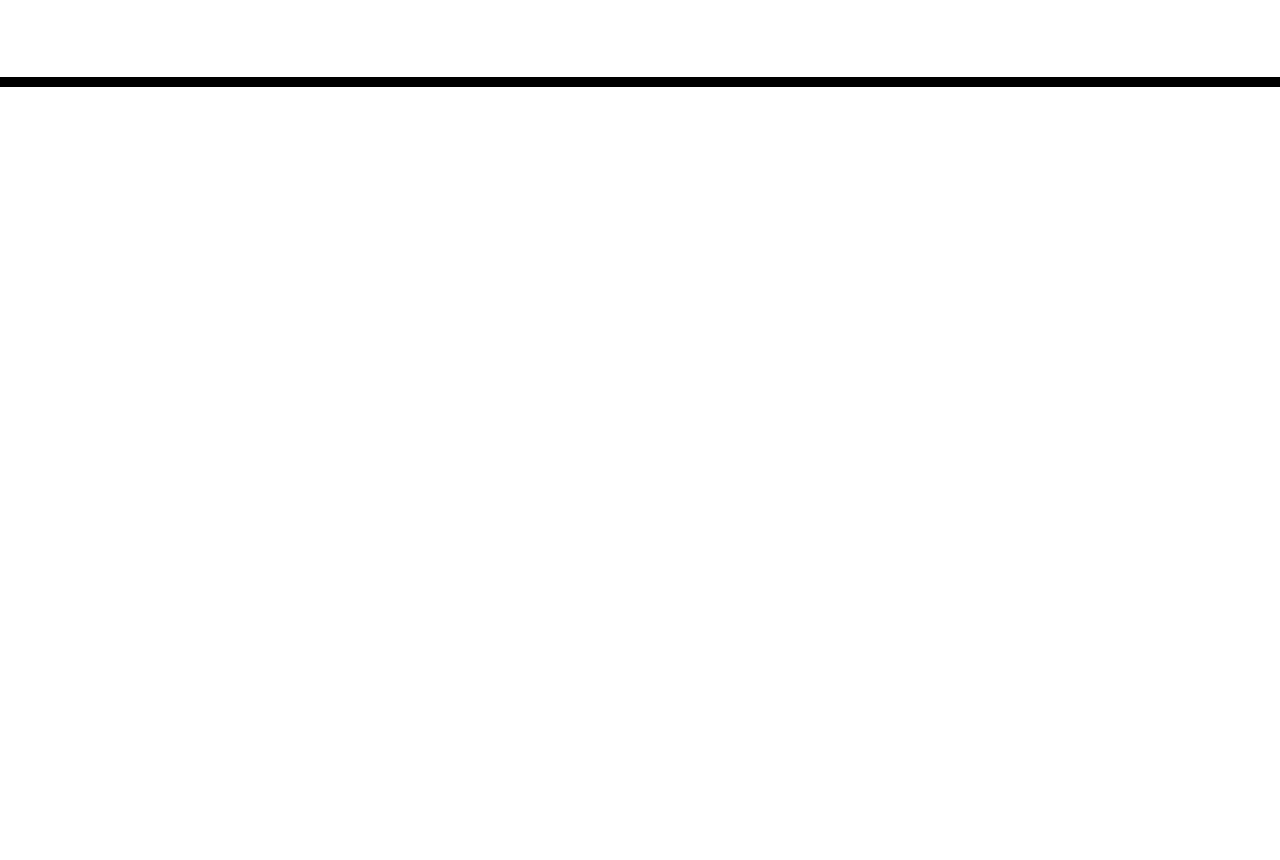
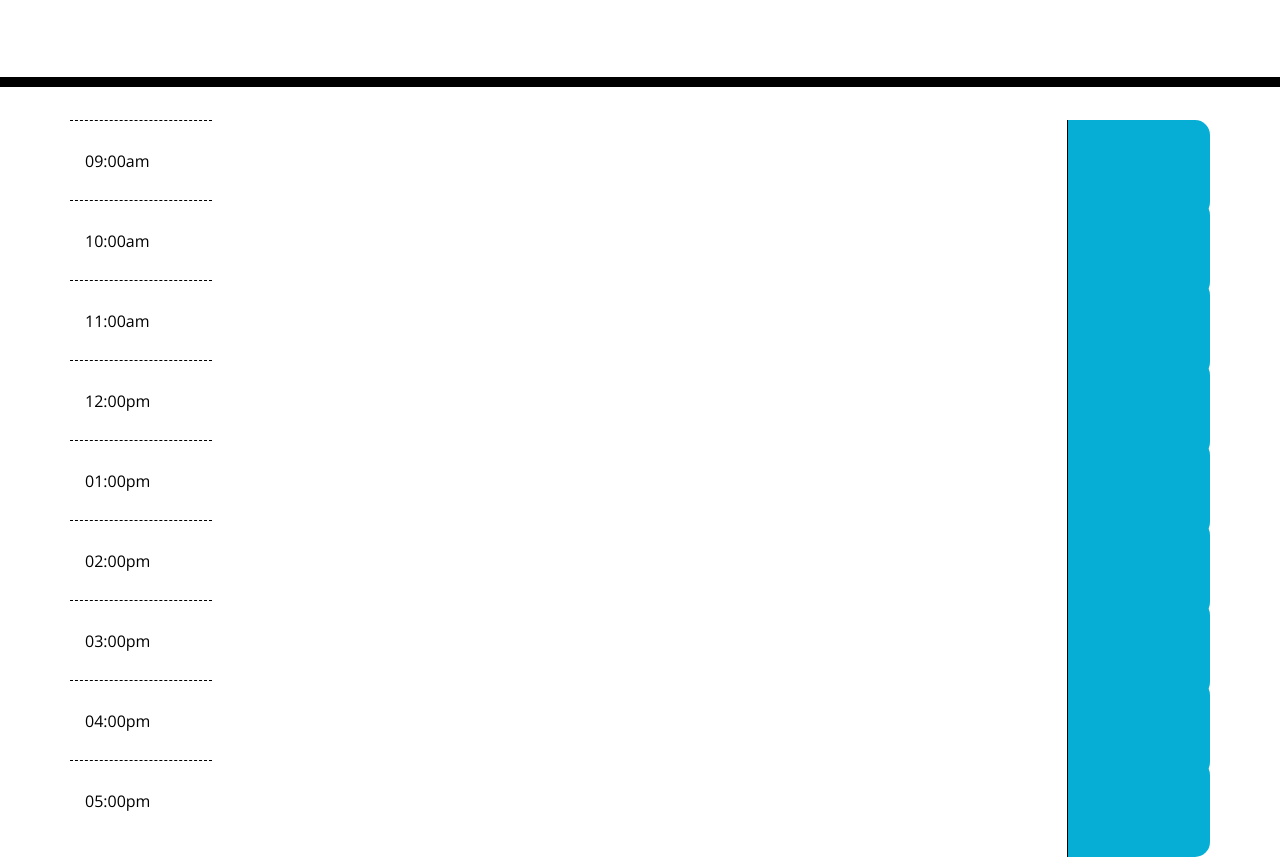
Before and after one commit to eduardbahrin/work-day-scheduler, a plain HTML site: page index.html in a window 1280 px wide. Shown: the part 181-1041 px from the top of the page. Before the commit the page ends 800 px from the top, so only its background shows below. Drawn offline with nearby package versions, Linux system fonts and the light colour scheme.

Commit message:
added timeblocks

```diff
--- a/index.html
+++ b/index.html
@@ -29,7 +29,77 @@
       <p id="currentDay" class="lead"></p>
     </header>
     <div class="container">
-      <!-- Timeblocks go here -->
+      <div class="row">
+        <div class="col hour">
+          <p>09:00am</p>
+        </div>
+        <div class="col-9 time-block"></div>
+        <div class="col saveBtn"></div>
+      </div>
+
+      <div class="row">
+        <div class="col hour">
+          <p>10:00am</p>
+        </div>
+        <div class="col-9 time-block"></div>
+        <div class="col saveBtn"></div>
+      </div>
+
+      <div class="row">
+        <div class="col hour">
+          <p>11:00am</p>
+        </div>
+        <div class="col-9 time-block"></div>
+        <div class="col saveBtn"></div>
+      </div>
+
+      <div class="row">
+        <div class="col hour">
+          <p>12:00pm</p>
+        </div>
+        <div class="col-9 time-block"></div>
+        <div class="col saveBtn"></div>
+      </div>
+
+      <div class="row">
+        <div class="col hour">
+          <p>01:00pm</p>
+        </div>
+        <div class="col-9 time-block"></div>
+        <div class="col saveBtn"></div>
+      </div>
+
+      <div class="row">
+        <div class="col hour">
+          <p>02:00pm</p>
+        </div>
+        <div class="col-9 time-block"></div>
+        <div class="col saveBtn"></div>
+      </div>
+
+      <div class="row">
+        <div class="col hour">
+          <p>03:00pm</p>
+        </div>
+        <div class="col-9 time-block"></div>
+        <div class="col saveBtn"></div>
+      </div>
+
+      <div class="row">
+        <div class="col hour">
+          <p>04:00pm</p>
+        </div>
+        <div class="col-9 time-block"></div>
+        <div class="col saveBtn"></div>
+      </div>
+
+      <div class="row">
+        <div class="col hour">
+          <p>05:00pm</p>
+        </div>
+        <div class="col-9 time-block"></div>
+        <div class="col saveBtn"></div>
+      </div>
     </div>
 
     <script src="https://cdnjs.cloudflare.com/ajax/libs/jquery/3.2.1/jquery.min.js"></script>
```
